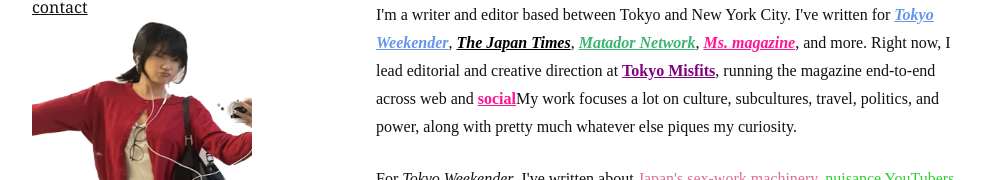
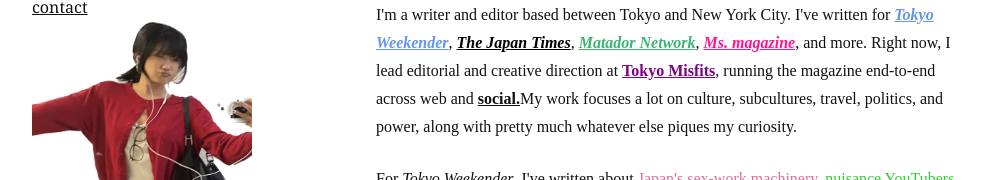
Before and after one commit to wakabss/portfolio-site, a Next.js app: page / in a window 1280 px wide. Shown: the part 244-424 px from the top of the page, without its empty margins (106-1112 px from the left). Built offline with nearby package versions, Linux system fonts and the light colour scheme.

Commit message:
Update page.tsx

```diff
--- a/app/page.tsx
+++ b/app/page.tsx
@@ -82,12 +82,10 @@ export default function AboutPage() {
     <a
       href="https://www.instagram.com/tkymisfits/"
       style={{
-        textDecoration: "underline",
-        color: "deeppink",
         fontWeight: "bold",
       }}
     >
-  social
+  social.
 </a>
           My work focuses a lot on culture, subcultures, travel, politics, and power, along with pretty much whatever else piques my curiosity.
         </p>
```
